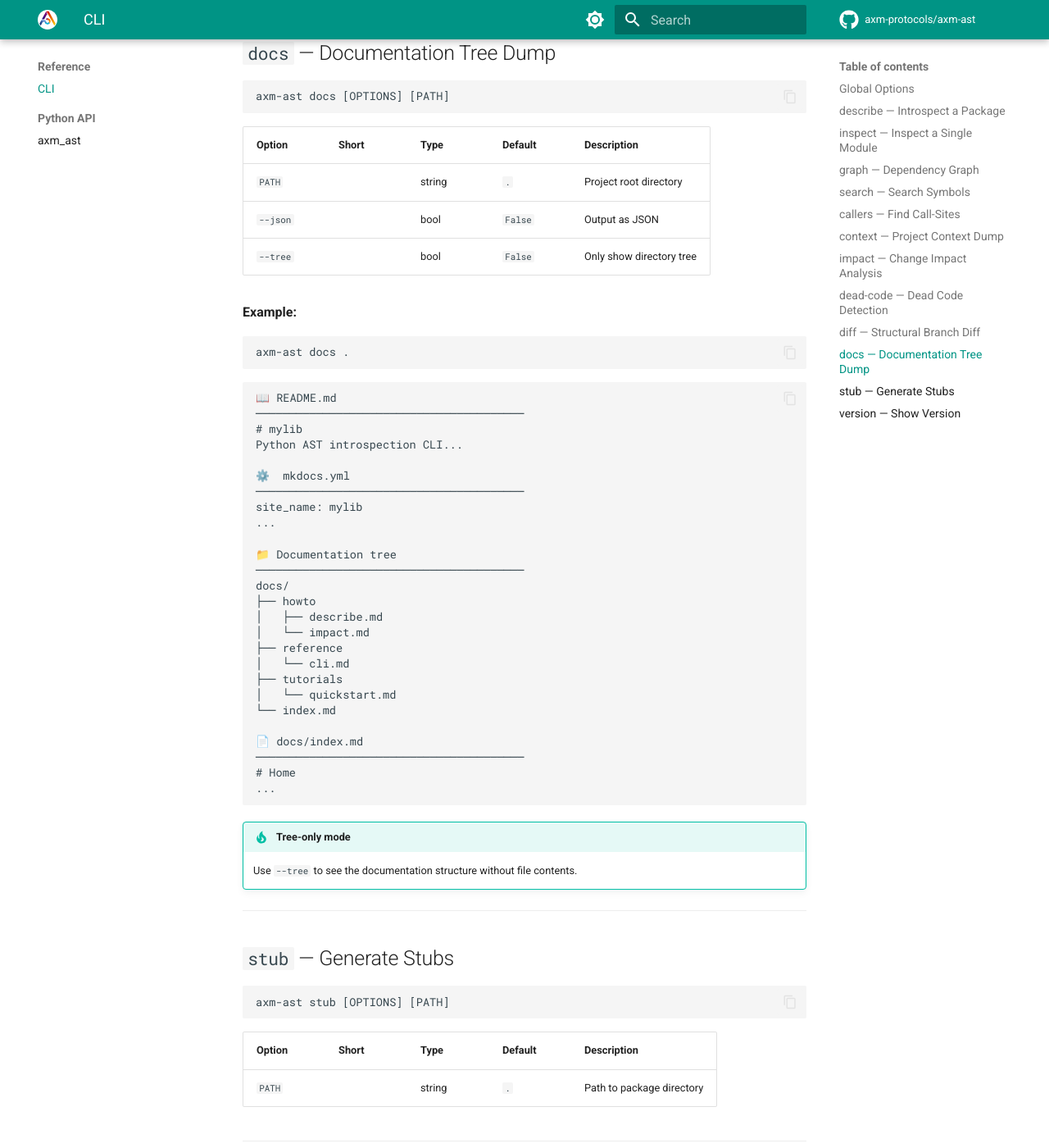
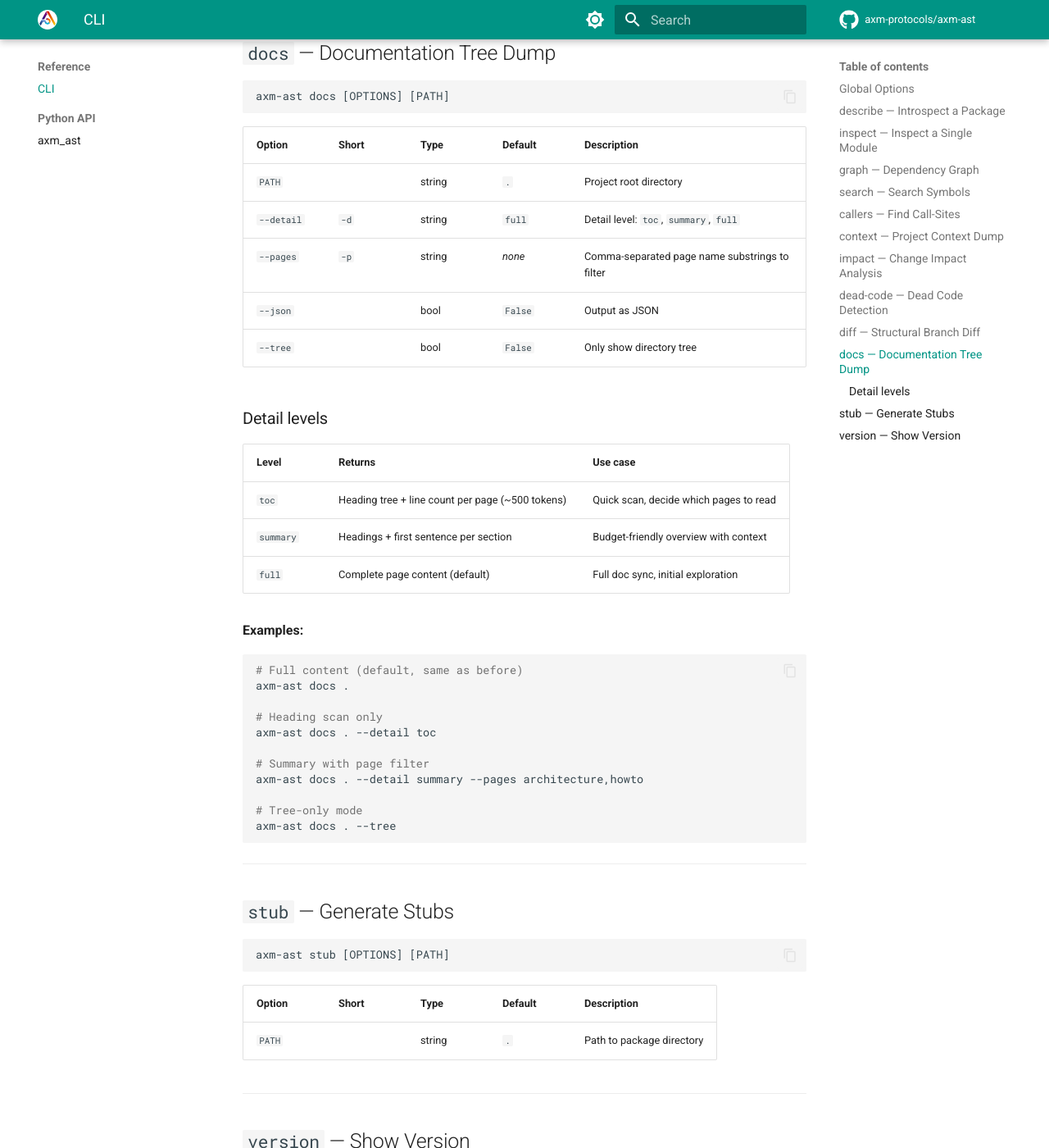
Before and after one commit to axm-protocols/axm-forge, an MkDocs documentation site: the page built from docs/reference/cli.md, in a window 1280 px wide and 1400 px high, scrolled down 7454 px. Shown: the whole window at 82% size. Built offline with MkDocs 1.6.1 and Material for MkDocs 9.7.7, drawn with Linux system fonts in a browser that asks for light colours; comment, search, counter and statistics services are not loaded.

Commit message:
docs: sync docs with ast_docs progressive disclosure (detail levels + pages filter)

````diff
--- a/docs/reference/cli.md
+++ b/docs/reference/cli.md
@@ -304,46 +304,34 @@ axm-ast docs [OPTIONS] [PATH]
 | Option | Short | Type | Default | Description |
 |---|---|---|---|---|
 | `PATH` | | string | `.` | Project root directory |
+| `--detail` | `-d` | string | `full` | Detail level: `toc`, `summary`, `full` |
+| `--pages` | `-p` | string | *none* | Comma-separated page name substrings to filter |
 | `--json` | | bool | `False` | Output as JSON |
 | `--tree` | | bool | `False` | Only show directory tree |
 
-**Example:**
+### Detail levels
+
+| Level | Returns | Use case |
+|---|---|---|
+| `toc` | Heading tree + line count per page (~500 tokens) | Quick scan, decide which pages to read |
+| `summary` | Headings + first sentence per section | Budget-friendly overview with context |
+| `full` | Complete page content (default) | Full doc sync, initial exploration |
+
+**Examples:**
 
 ```bash
+# Full content (default, same as before)
 axm-ast docs .
+
+# Heading scan only
+axm-ast docs . --detail toc
+
+# Summary with page filter
+axm-ast docs . --detail summary --pages architecture,howto
+
+# Tree-only mode
+axm-ast docs . --tree
 ```
-
-```
-📖 README.md
-────────────────────────────────────────
-# mylib
-Python AST introspection CLI...
-
-⚙️  mkdocs.yml
-────────────────────────────────────────
-site_name: mylib
-...
-
-📁 Documentation tree
-────────────────────────────────────────
-docs/
-├── howto
-│   ├── describe.md
-│   └── impact.md
-├── reference
-│   └── cli.md
-├── tutorials
-│   └── quickstart.md
-└── index.md
-
-📄 docs/index.md
-────────────────────────────────────────
-# Home
-...
-```
-
-!!! tip "Tree-only mode"
-    Use `--tree` to see the documentation structure without file contents.
 
 ---
 
````
Also changed, not shown: README.md (+6 -3 lines), docs/explanation/formats.md (+36 -0 lines), docs/index.md (+1 -1 lines).
